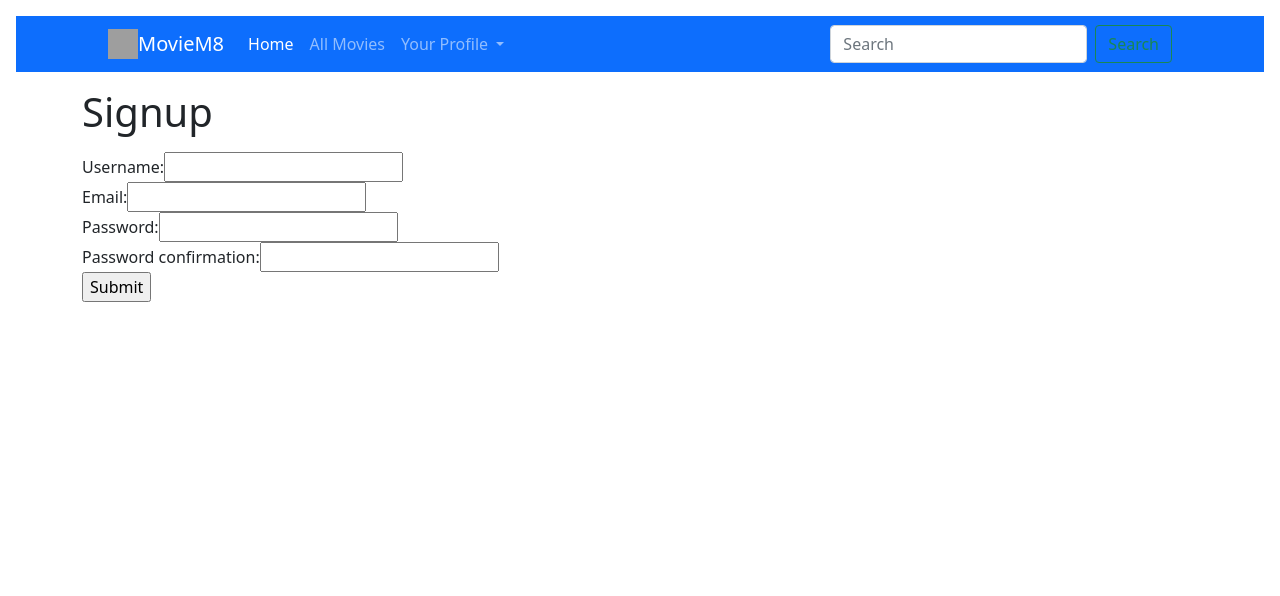
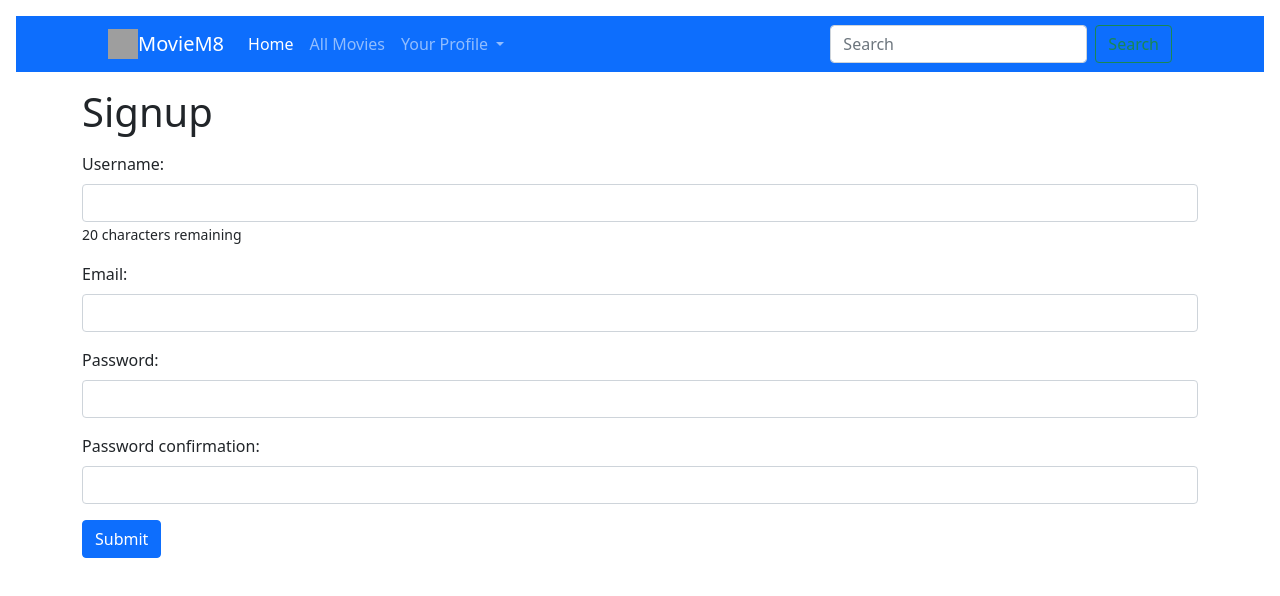
Before and after one commit to kred1150/movie_mate_frontend, a Vue app: page /signup in a window 1280 px wide. Shown: the top 596 px of the page. Built offline with nearby package versions, Linux system fonts and the light colour scheme; grey boxes are pictures that could not be loaded; what darkmode-js would draw is missing.

Commit message:
Added Bootstrap forms to log in and sign up pages. Changed around the MoviesIndex page to add transistions on hover so that when a user hovers over a poster it shows them the overview for the movie.

```diff
--- a/src/views/CurrentUserView.vue
+++ b/src/views/CurrentUserView.vue
@@ -31,8 +31,8 @@ export default {
 <template>
   <h1>Your Profile Page</h1>
 
-  <div class="row row-cols-1 row-cols-md-3 g-4">
-    <div class="col" v-for="movie in rated_movies" :key="movie.id">
+  <div class="index">
+    <div class="card" v-for="movie in rated_movies" :key="movie.id">
       <img v-bind:src="movie['poster_path']" class="card-img-top" v-on:click="showMoreInfo(movie)" />
       <div class="card-body">
         <h5 class="card-title">{{ movie["title"] }}</h5>
--- a/src/views/LoginView.vue
+++ b/src/views/LoginView.vue
@@ -37,15 +37,15 @@ export default {
       <ul>
         <li v-for="error in errors" v-bind:key="error">{{ error }}</li>
       </ul>
-      <div>
-        <label>Username:</label>
-        <input type="username" v-model="newSessionParams.username" />
+      <div class="mb-3">
+        <label class="form-label">Username:</label>
+        <input type="username" class="form-control" v-model="newSessionParams.username" />
       </div>
-      <div>
-        <label>Password:</label>
-        <input type="password" v-model="newSessionParams.password" />
+      <div class="mb-3">
+        <label class="form-label">Password:</label>
+        <input type="password" class="form-control" v-model="newSessionParams.password" />
       </div>
-      <input type="submit" value="Submit" />
+      <input class="btn btn-primary mb-3" type="submit" value="Submit" />
     </form>
   </div>
 </template>
--- a/src/views/MoviesView.vue
+++ b/src/views/MoviesView.vue
@@ -46,8 +46,7 @@ export default {
 
 <template>
   <div class="search_bar">
-    Search for a Movie:
-    <input v-model="titleFilter" type="text" list="titles" />
+    <input v-model="titleFilter" type="text" list="titles" placeholder="Search Movie" />
     <datalist id="titles">
       <option v-for="movie in sortedMovies()" v-bind:key="movie.id">
         {{ movie.title }}
@@ -63,6 +62,10 @@ export default {
           <h5 v-on:click="showMoreInfo(movie)">{{ movie.title }}</h5>
           <p :class="`${getRatingZone(movie.vote_average)}`">{{ movie.vote_average }}</p>
         </div>
+        <div class="overview">
+          <h4>{{ movie.title }}</h4>
+          <p>{{ movie.overview }}</p>
+        </div>
       </div>
     </TransitionGroup>
   </div>
@@ -72,12 +75,33 @@ export default {
 .index {
   display: flex;
   flex-wrap: wrap;
+  background-color: transparent;
+}
+
+.search_bar {
+  display: flex;
+  justify-content: flex-start;
+  position: static;
+}
+
+.search_bar input {
+  background-color: lightskyblue;
+  border: 5px solid slategrey;
+  border-radius: 50px;
+  padding: 0.5rem 1rem;
+  font-size: 1rem;
+}
+
+.search_bar:focus {
+  background-color: navy;
+  outline: navy;
 }
 .card {
   box-shadow: 0 4px 5px rgba(0, 0, 128, 0.2);
   width: 18rem;
   display: flex;
   margin: 1rem;
+  position: relative;
 }
 
 .card img {
@@ -118,8 +142,22 @@ export default {
   color: red;
 }
 
-.search_bar {
-  margin: 2rem;
+.overview {
+  position: absolute;
+  left: 0;
+  bottom: 0;
+  right: 0;
+  background-color: transparent;
+  color: transparent;
+  padding: 2rem;
+  transform: translateY(100%);
+  transition-delay: 0.6s;
+}
+
+.card:hover .overview {
+  transform: translateY(0%);
+  background-color: ivory;
+  color: black;
 }
 
 .list-enter-active,
--- a/src/views/SignUpView.vue
+++ b/src/views/SignUpView.vue
@@ -3,7 +3,12 @@ import axios from "axios";
 export default {
   data: function () {
     return {
-      newUserParams: {},
+      newUserParams: {
+        username: "",
+        email: "",
+        password: "",
+        password_confirmation: "",
+      },
       errors: [],
     };
   },
@@ -30,23 +35,31 @@ export default {
       <ul>
         <li v-for="error in errors" v-bind:key="error">{{ error }}</li>
       </ul>
-      <div>
-        <label>Username:</label>
-        <input type="text" v-model="newUserParams.username" />
+      <div class="mb-3">
+        <label class="form-label">Username:</label>
+        <input type="text" class="form-control" v-model="newUserParams.username" />
+        <small>{{ 20 - newUserParams.username.length }} characters remaining</small>
       </div>
-      <div>
-        <label>Email:</label>
-        <input type="email" v-model="newUserParams.email" />
+      <div class="mb-3">
+        <label class="form-label">Email:</label>
+        <input type="email" class="form-control" v-model="newUserParams.email" />
       </div>
-      <div>
-        <label>Password:</label>
-        <input type="password" v-model="newUserParams.password" />
+      <div class="mb-3">
+        <label class="form-label">Password:</label>
+        <input type="password" class="form-control" v-model="newUserParams.password" />
+        <small v-if="newUserParams.password.length > 0 && newUserParams.password.length < 6" class="text-danger">
+          Must be at least 6 characters
+        </small>
       </div>
-      <div>
-        <label>Password confirmation:</label>
-        <input type="password" v-model="newUserParams.password_confirmation" />
+      <div class="mb-3">
+        <label class="form-label">Password confirmation:</label>
+        <input type="password" class="form-control" v-model="newUserParams.password_confirmation" />
+        <small v-if="newUserParams.password_confirmation !== newUserParams.password" class="text-danger">
+          Passwords must match
+        </small>
       </div>
-      <input type="submit" value="Submit" />
+      <input class="btn btn-primary mb-3" type="submit" value="Submit" />
     </form>
+    <img v-if="status" v-bind:src="`https://http.cat/${status}`" alt="" />
   </div>
 </template>
--- a/src/views/UsersShow.vue
+++ b/src/views/UsersShow.vue
@@ -35,8 +35,8 @@ export default {
 <template>
   <h1>{{ user.username }}'s Page</h1>
 
-  <div class="row row-cols-1 row-cols-md-3 g-4">
-    <div class="col" v-for="movie in rated_movies" :key="movie.id">
+  <div class="index">
+    <div class="card" v-for="movie in rated_movies" :key="movie.id">
       <img v-bind:src="movie['poster_path']" class="card-img-top" v-on:click="showMoreInfo(movie)" />
       <div class="card-body">
         <h5 class="card-title">{{ movie["title"] }}</h5>
```
